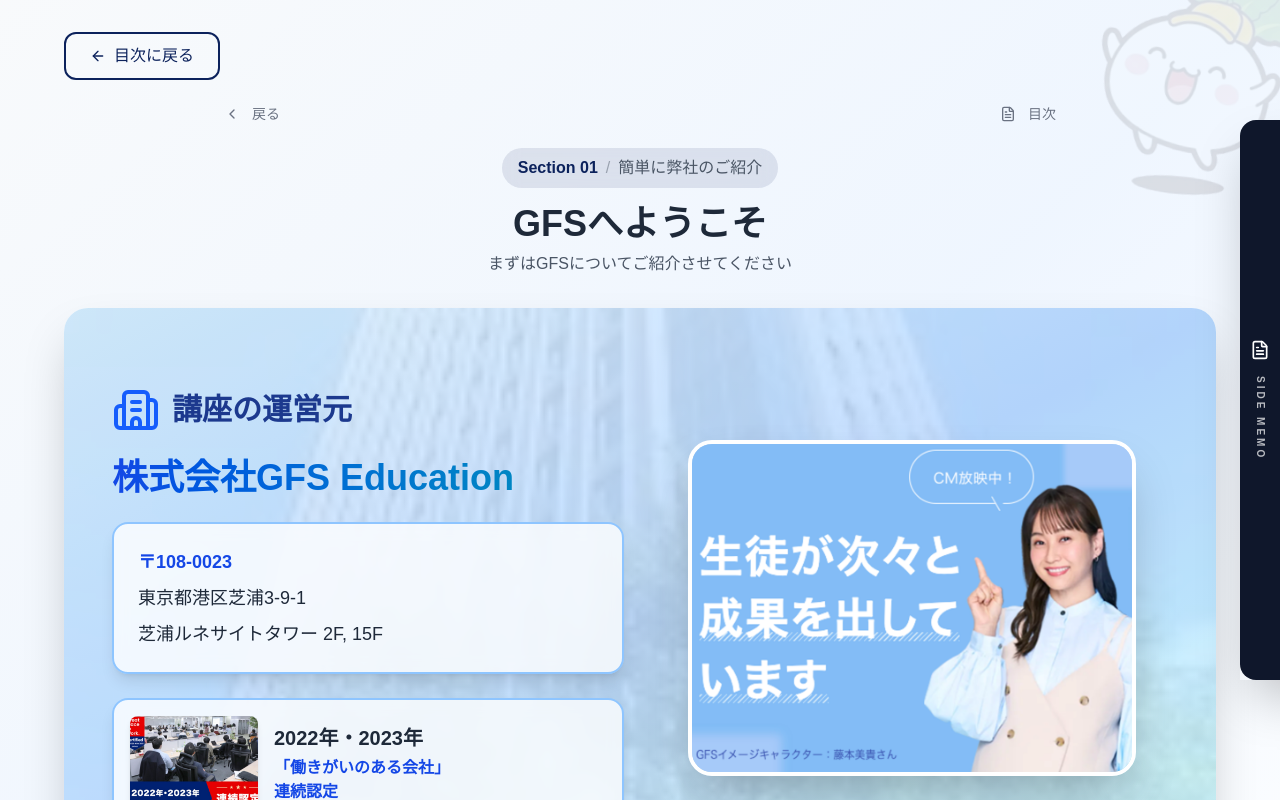
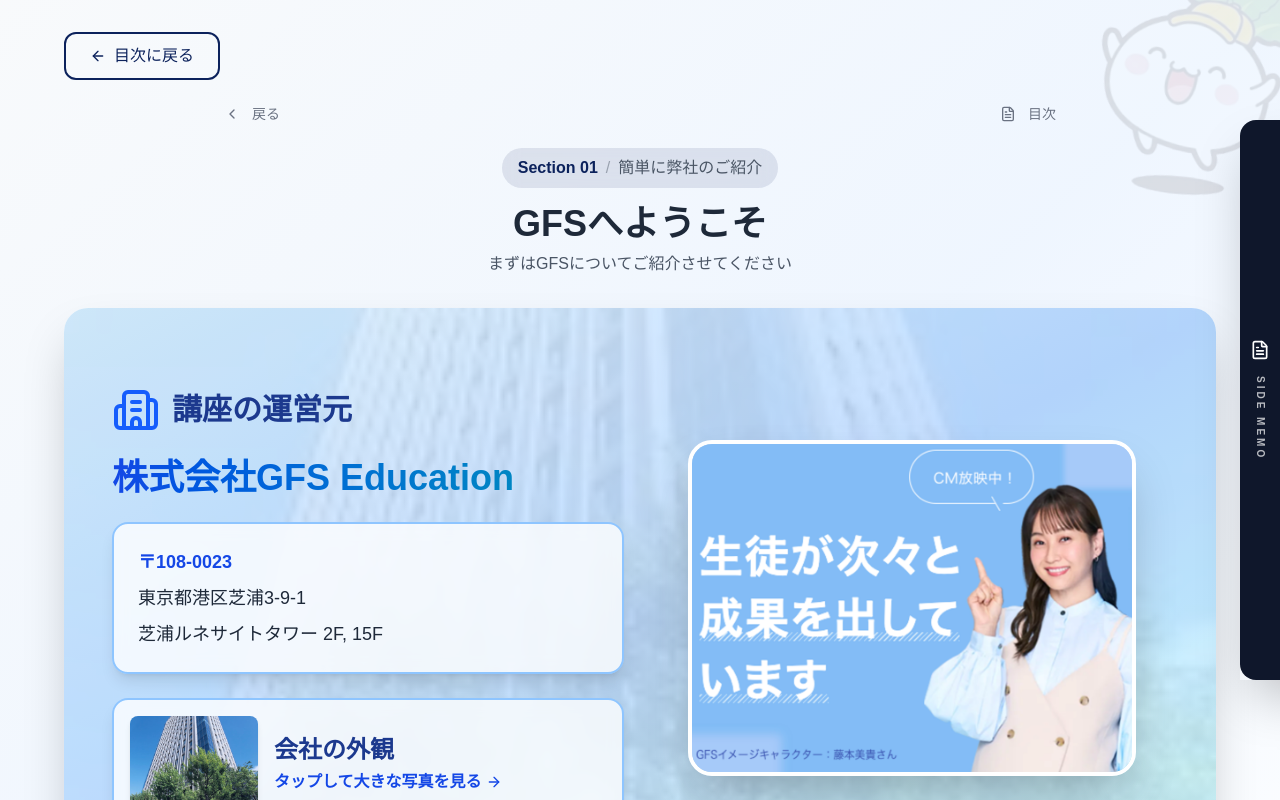
Before and after one commit to y-endo-hash/GFS-Slide-app, a Next.js app: page / in a window 1280 px wide. Both pictures are taken after a click on the button "GFSへようこそ！". Shown: the top 800 px of the page. Built offline with nearby package versions, Linux system fonts and the light colour scheme.

Commit message:
feat: replace GPTW with company exterior overlay in Section 1

```diff
--- a/src/components/Phase2CompanyIntro.tsx
+++ b/src/components/Phase2CompanyIntro.tsx
@@ -21,6 +21,7 @@
     const [currentSlide, setCurrentSlide] = useState(0);
     const [isAutoPlaying, setIsAutoPlaying] = useState(false);
     const [hoveredProgram, setHoveredProgram] = useState<number | null>(null);
+    const [showExteriorOverlay, setShowExteriorOverlay] = useState(false);
     const scrollContainerRef = useRef<HTMLDivElement>(null);
 
     // スライドが切り替わったときにコンテナ内をトップにスクロール
@@ -247,27 +248,33 @@
                                 </div>
                             </div>
 
-                            {/* Great Place to Work画像 */}
-                            <div className="bg-white/80 backdrop-blur-sm rounded-2xl p-4 border-2 border-blue-300 shadow-lg">
+                            {/* 会社の外観コンテナ */}
+                            <button
+                                onClick={() => setShowExteriorOverlay(true)}
+                                className="w-full bg-white/80 backdrop-blur-sm rounded-2xl p-4 border-2 border-blue-300 shadow-lg hover:bg-blue-50/80 transition-all duration-300 group cursor-pointer text-left"
+                            >
                                 <div className="flex items-center gap-4">
                                     <div className="relative w-32 h-24 rounded-lg overflow-hidden shadow-md flex-shrink-0">
                                         <Image
-                                            src="/slides/office_gptw.jpg"
-                                            alt="Great Place to Work認定"
+                                            src="/images/company_exterior.jpg"
+                                            alt="会社の外観"
                                             fill
-                                            className="object-cover"
+                                            className="object-cover group-hover:scale-110 transition-transform duration-500"
                                         />
+                                        <div className="absolute inset-0 bg-blue-600/10 group-hover:bg-transparent transition-colors"></div>
                                     </div>
                                     <div className="flex-1">
-                                        <p className="text-lg md:text-xl font-bold text-gray-800 mb-1">
-                                            2022年・2023年
+                                        <p className="text-xl md:text-2xl font-black text-blue-900 mb-1 flex items-center gap-2">
+                                            会社の外観
+                                            <Sparkles className="w-4 h-4 text-amber-500 opacity-0 group-hover:opacity-100 transition-opacity" />
                                         </p>
-                                        <p className="text-sm md:text-base text-blue-700 font-semibold">
-                                            「働きがいのある会社」<br />連続認定
+                                        <p className="text-sm md:text-base text-blue-700 font-bold group-hover:translate-x-1 transition-transform inline-flex items-center gap-1">
+                                            タップして大きな写真を見る
+                                            <ArrowRight className="w-4 h-4" />
                                         </p>
                                     </div>
                                 </div>
-                            </div>
+                            </button>
                         </div>
 
                         {/* 右側: CMキャラクター画像 */}
@@ -1472,6 +1479,35 @@
                     </div>
                 </div>
             </div>
+
+            {/* 会社の外観オーバーレイ */}
+            {showExteriorOverlay && (
+                <div
+                    className="fixed inset-0 z-[100] flex items-center justify-center bg-black/80 backdrop-blur-sm animate-in fade-in duration-300 p-4 md:p-8 cursor-pointer"
+                    onClick={() => setShowExteriorOverlay(false)}
+                >
+                    <div className="relative w-full max-w-5xl h-full max-h-[90vh] flex flex-col items-center justify-center animate-in zoom-in-95 duration-300">
+                        <div className="relative w-full h-full rounded-2xl overflow-hidden shadow-2xl border-2 border-white/20">
+                            <Image
+                                src="/images/company_exterior.jpg"
+                                alt="会社の外観 大画像"
+                                fill
+                                className="object-contain"
+                                priority
+                            />
+                        </div>
+                        <button
+                            className="mt-6 px-8 py-3 bg-white/10 hover:bg-white/20 text-white rounded-full backdrop-blur-md border border-white/30 font-bold transition-all"
+                            onClick={(e) => {
+                                e.stopPropagation();
+                                setShowExteriorOverlay(false);
+                            }}
+                        >
+                            閉じる
+                        </button>
+                    </div>
+                </div>
+            )}
         </div>
     );
 }
```
Also changed, not shown: public/images/company_exterior.jpg (added).
